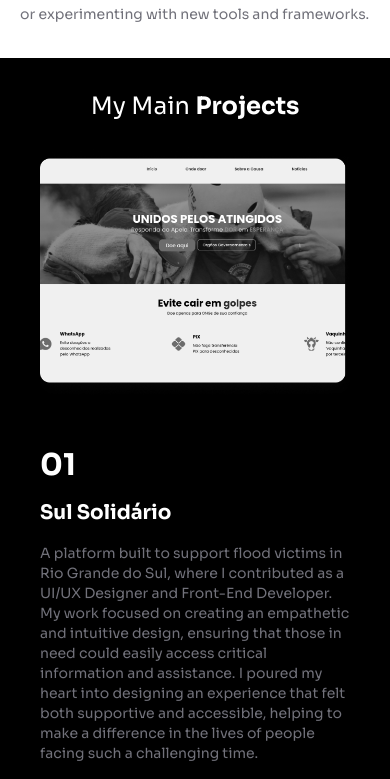
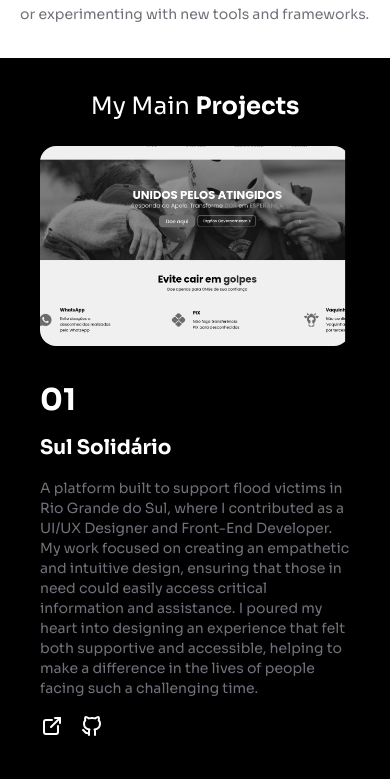
Before and after one commit to pamyszz/newport, a React (Vite) app: page / in a window 390 px wide. Shown: the part 4363-5142 px from the top of the page. Built offline with nearby package versions, Linux system fonts and the light colour scheme.

Commit message:
Melhorias na usabilidade para dispositivos móveis e remoção do cursor de bolinha

```diff
--- a/src/styles/embla.css
+++ b/src/styles/embla.css
@@ -23,3 +23,19 @@
   .embla::-webkit-scrollbar-thumb:hover {
     background: #555;
   }
+
+  @media (max-width: 768px) {
+    .embla__container {
+      flex-direction: column;
+    }
+
+    .embla__slide {
+      cursor: default;
+      flex-direction: column;
+      gap: 16px;
+    }
+
+    .embla__slide img {
+      max-height: 200px;
+    }
+  }
```
Also changed, not shown: 1 other file (tests, documents, lock files or other folders).
